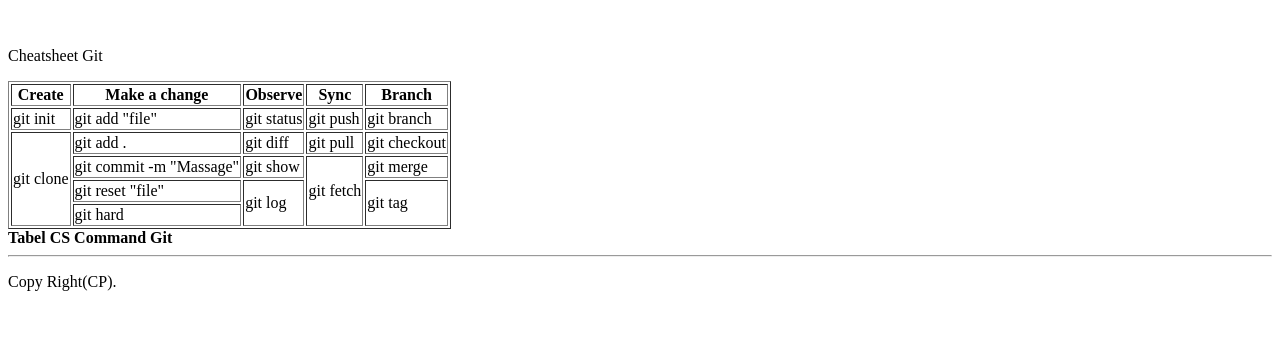
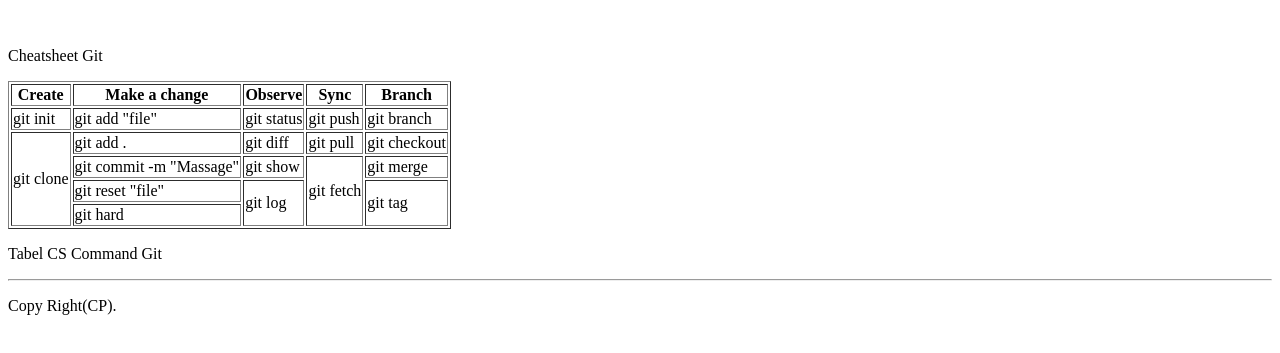
Before and after one commit to DwiYudhaKarp/tryGit, a plain HTML site: page actF.html in a window 1280 px wide. Shown: the part 119-472 px from the top of the page. Drawn offline with Linux system fonts and the light colour scheme.

Commit message:
Membuat tabel CS

```diff
--- a/actF.html
+++ b/actF.html
@@ -56,9 +56,8 @@
     </table>
 
 
-    <div class="pelabeltabel">
-        <strong>Tabel CS Command Git</strong>
-    </div>
+        <p>Tabel CS Command Git</p>
+
 
     <footer>
         <hr>
```
